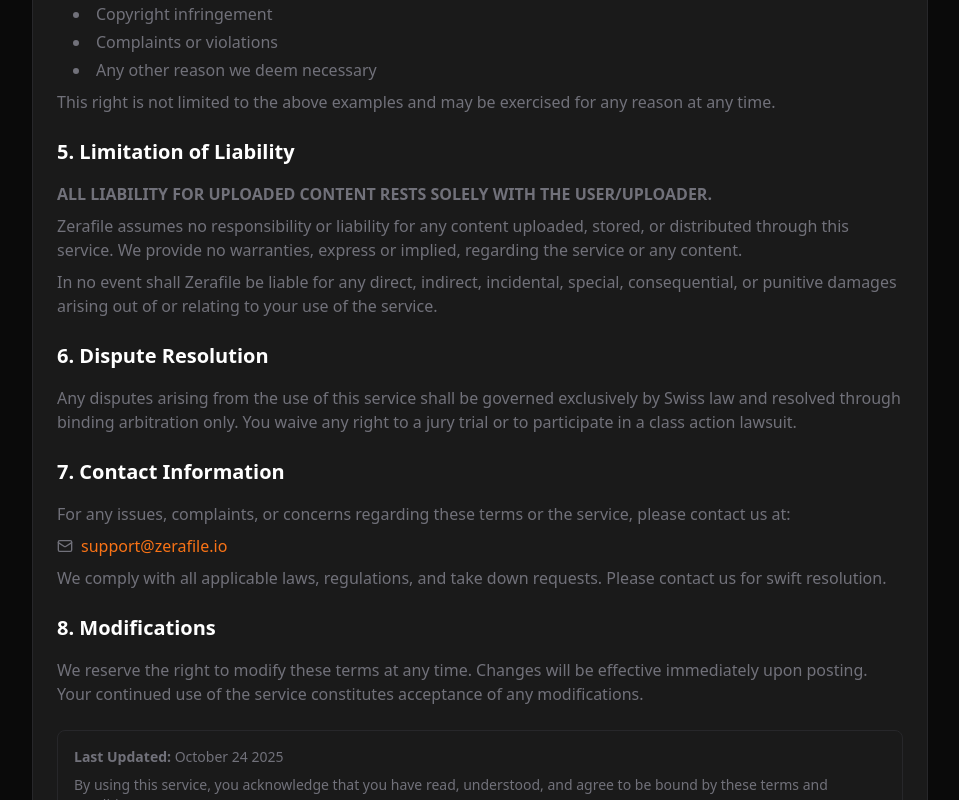
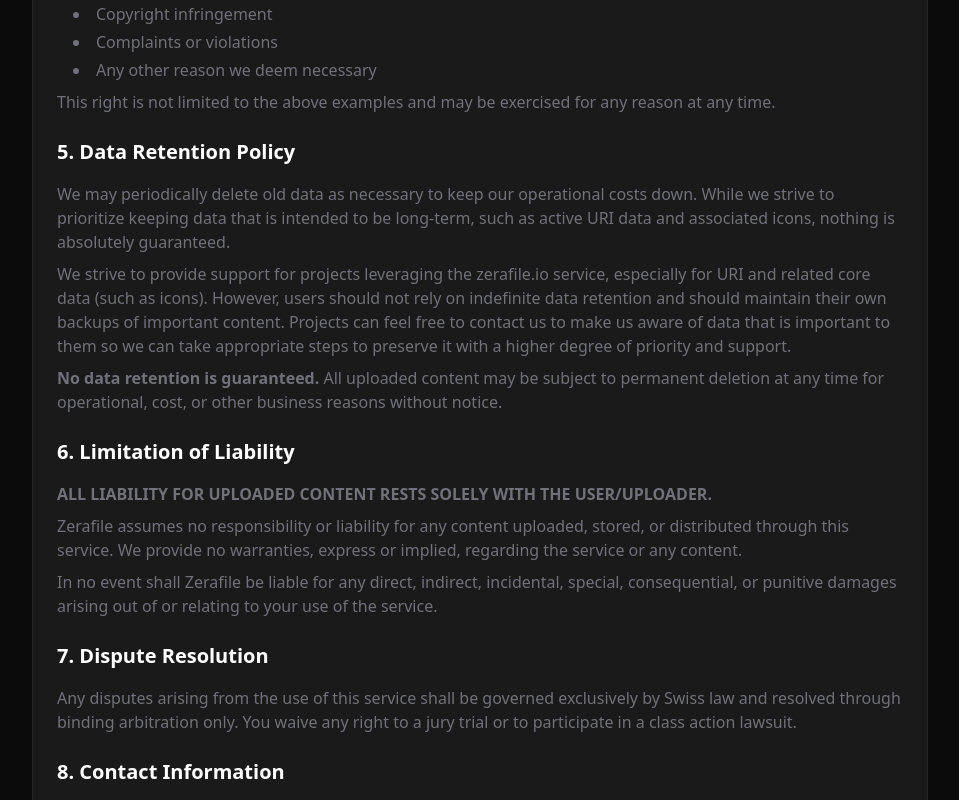
Before and after one commit to zera-os/zerafile, a Next.js app in the folder apps/web/: page /terms in a window 1280 px wide. Shown: the part 780-1580 px from the top of the page, without its empty margins (160-1119 px from the left). Built offline with nearby package versions, Linux system fonts and the light colour scheme.

Commit message:
terms update

```diff
--- a/apps/web/src/app/terms/page.tsx
+++ b/apps/web/src/app/terms/page.tsx
@@ -93,7 +93,22 @@
               </div>
 
               <div className="space-y-4">
-                <h2 className="text-xl font-semibold">5. Limitation of Liability</h2>
+                <h2 className="text-xl font-semibold">5. Data Retention Policy</h2>
+                <div className="space-y-2 text-muted-foreground">
+                  <p>
+                    We may periodically delete old data as necessary to keep our operational costs down. While we strive to prioritize keeping data that is intended to be long-term, such as active URI data and associated icons, nothing is absolutely guaranteed.
+                  </p>
+                  <p>
+                    We strive to provide support for projects leveraging the zerafile.io service, especially for URI and related core data (such as icons). However, users should not rely on indefinite data retention and should maintain their own backups of important content. Projects can feel free to contact us to make us aware of data that is important to them so we can take appropriate steps to preserve it with a higher degree of priority and support.
+                  </p>
+                  <p>
+                    <strong>No data retention is guaranteed.</strong> All uploaded content may be subject to permanent deletion at any time for operational, cost, or other business reasons without notice.
+                  </p>
+                </div>
+              </div>
+
+              <div className="space-y-4">
+                <h2 className="text-xl font-semibold">6. Limitation of Liability</h2>
                 <div className="space-y-2 text-muted-foreground">
                   <p>
                     <strong>ALL LIABILITY FOR UPLOADED CONTENT RESTS SOLELY WITH THE USER/UPLOADER.</strong>
@@ -108,7 +123,7 @@
               </div>
 
               <div className="space-y-4">
-                <h2 className="text-xl font-semibold">6. Dispute Resolution</h2>
+                <h2 className="text-xl font-semibold">7. Dispute Resolution</h2>
                 <div className="space-y-2 text-muted-foreground">
                   <p>
                     Any disputes arising from the use of this service shall be governed exclusively by Swiss law and resolved through binding arbitration only. You waive any right to a jury trial or to participate in a class action lawsuit.
@@ -117,7 +132,7 @@
               </div>
 
               <div className="space-y-4">
-                <h2 className="text-xl font-semibold">7. Contact Information</h2>
+                <h2 className="text-xl font-semibold">8. Contact Information</h2>
                 <div className="space-y-2 text-muted-foreground">
                   <p>
                     For any issues, complaints, or concerns regarding these terms or the service, please contact us at:
@@ -135,7 +150,7 @@
               </div>
 
               <div className="space-y-4">
-                <h2 className="text-xl font-semibold">8. Modifications</h2>
+                <h2 className="text-xl font-semibold">9. Modifications</h2>
                 <p className="text-muted-foreground">
                   We reserve the right to modify these terms at any time. Changes will be effective immediately upon posting. Your continued use of the service constitutes acceptance of any modifications.
                 </p>
```
